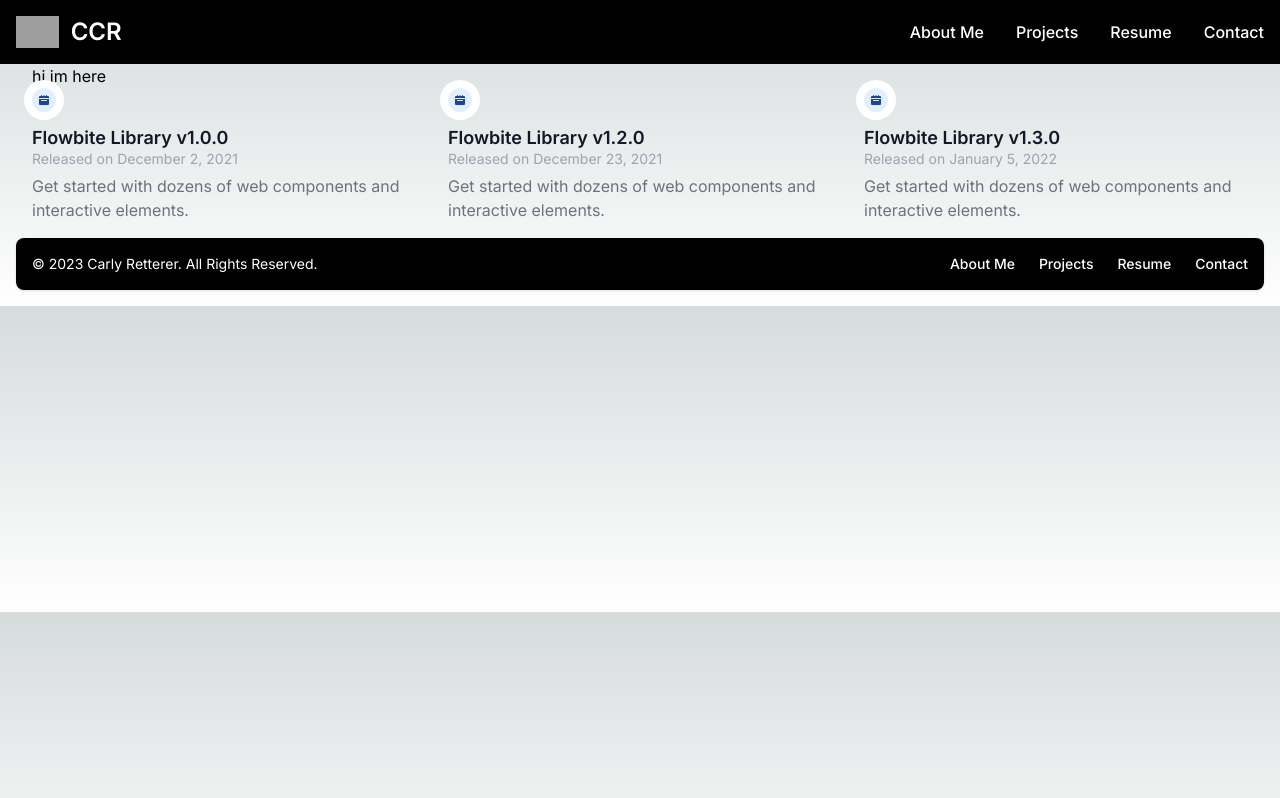
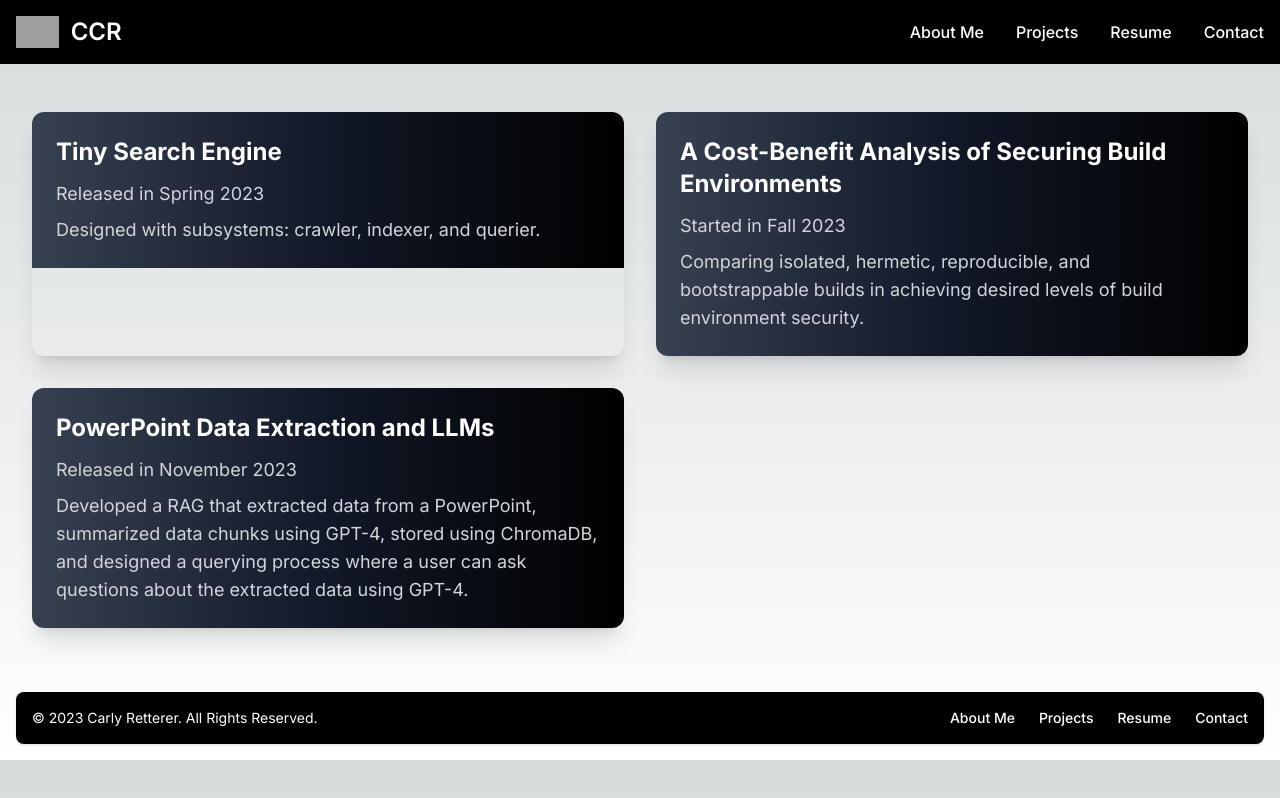
Before and after one commit to ccretterer/portfolio, a Next.js app: page /projects in a window 1280 px wide. Built offline with nearby package versions, Linux system fonts and the light colour scheme; grey boxes are pictures that could not be loaded.

Commit message:
edit to projects

```diff
--- a/app/projects/page.tsx
+++ b/app/projects/page.tsx
@@ -1,58 +1,39 @@
-
-import Carousel from "../components/images/carousel";
-
 export default function Projects() {
     return (
-        <div className="ml-8"> {/* Adjust ml-8 to increase or decrease the margin */}
-            hi im here
-
-            <ol className="items-center sm:flex">
-                <li className="relative mb-6 sm:mb-0">
-                    <div className="flex items-center">
-                        <div className="z-10 flex items-center justify-center w-6 h-6 bg-blue-100 rounded-full ring-0 ring-white dark:bg-blue-900 sm:ring-8 dark:ring-gray-900 shrink-0">
-                            <svg className="w-2.5 h-2.5 text-blue-800 dark:text-blue-300" aria-hidden="true" xmlns="http://www.w3.org/2000/svg" fill="currentColor" viewBox="0 0 20 20">
-                                <path d="M20 4a2 2 0 0 0-2-2h-2V1a1 1 0 0 0-2 0v1h-3V1a1 1 0 0 0-2 0v1H6V1a1 1 0 0 0-2 0v1H2a2 2 0 0 0-2 2v2h20V4ZM0 18a2 2 0 0 0 2 2h16a2 2 0 0 0 2-2V8H0v10Zm5-8h10a1 1 0 0 1 0 2H5a1 1 0 0 1 0-2Z" />
-                            </svg>
+        <div className="px-8 py-12">
+            <div className="grid grid-cols-1 md:grid-cols-2 gap-8">
+                {projects.map((project, index) => (
+                    <div key={index} className="group rounded-xl overflow-hidden shadow-xl transform hover:scale-105 transition-transform duration-500 ease-in-out">
+                        <div className="p-6 bg-gradient-to-r from-gray-700 via-gray-900 to-black">
+                            <h3 className="text-2xl font-bold text-white mb-3">{project.title}</h3>
+                            <time className="block mb-2 text-lg text-gray-300">{project.date}</time>
+                            <p className="text-gray-300 text-lg">{project.description}</p>
                         </div>
-                        <div className="hidden sm:flex w-full bg-gray-200 h-0.5 dark:bg-gray-700"></div>
                     </div>
-                    <div className="mt-3 sm:pe-8">
-                        <h3 className="text-lg font-semibold text-gray-900 dark:text-white">Flowbite Library v1.0.0</h3>
-                        <time className="block mb-2 text-sm font-normal leading-none text-gray-400 dark:text-gray-500">Released on December 2, 2021</time>
-                        <p className="text-base font-normal text-gray-500 dark:text-gray-400">Get started with dozens of web components and interactive elements.</p>
-                    </div>
-                </li>
-                <li className="relative mb-6 sm:mb-0">
-                    <div className="flex items-center">
-                        <div className="z-10 flex items-center justify-center w-6 h-6 bg-blue-100 rounded-full ring-0 ring-white dark:bg-blue-900 sm:ring-8 dark:ring-gray-900 shrink-0">
-                            <svg className="w-2.5 h-2.5 text-blue-800 dark:text-blue-300" aria-hidden="true" xmlns="http://www.w3.org/2000/svg" fill="currentColor" viewBox="0 0 20 20">
-                                <path d="M20 4a2 2 0 0 0-2-2h-2V1a1 1 0 0 0-2 0v1h-3V1a1 1 0 0 0-2 0v1H6V1a1 1 0 0 0-2 0v1H2a2 2 0 0 0-2 2v2h20V4ZM0 18a2 2 0 0 0 2 2h16a2 2 0 0 0 2-2V8H0v10Zm5-8h10a1 1 0 0 1 0 2H5a1 1 0 0 1 0-2Z" />
-                            </svg>
-                        </div>
-                        <div className="hidden sm:flex w-full bg-gray-200 h-0.5 dark:bg-gray-700"></div>
-                    </div>
-                    <div className="mt-3 sm:pe-8">
-                        <h3 className="text-lg font-semibold text-gray-900 dark:text-white">Flowbite Library v1.2.0</h3>
-                        <time className="block mb-2 text-sm font-normal leading-none text-gray-400 dark:text-gray-500">Released on December 23, 2021</time>
-                        <p className="text-base font-normal text-gray-500 dark:text-gray-400">Get started with dozens of web components and interactive elements.</p>
-                    </div>
-                </li>
-                <li className="relative mb-6 sm:mb-0">
-                    <div className="flex items-center">
-                        <div className="z-10 flex items-center justify-center w-6 h-6 bg-blue-100 rounded-full ring-0 ring-white dark:bg-blue-900 sm:ring-8 dark:ring-gray-900 shrink-0">
-                            <svg className="w-2.5 h-2.5 text-blue-800 dark:text-blue-300" aria-hidden="true" xmlns="http://www.w3.org/2000/svg" fill="currentColor" viewBox="0 0 20 20">
-                                <path d="M20 4a2 2 0 0 0-2-2h-2V1a1 1 0 0 0-2 0v1h-3V1a1 1 0 0 0-2 0v1H6V1a1 1 0 0 0-2 0v1H2a2 2 0 0 0-2 2v2h20V4ZM0 18a2 2 0 0 0 2 2h16a2 2 0 0 0 2-2V8H0v10Zm5-8h10a1 1 0 0 1 0 2H5a1 1 0 0 1 0-2Z" />
-                            </svg>
-                        </div>
-                        <div className="hidden sm:flex w-full bg-gray-200 h-0.5 dark:bg-gray-700"></div>
-                    </div>
-                    <div className="mt-3 sm:pe-8">
-                        <h3 className="text-lg font-semibold text-gray-900 dark:text-white">Flowbite Library v1.3.0</h3>
-                        <time className="block mb-2 text-sm font-normal leading-none text-gray-400 dark:text-gray-500">Released on January 5, 2022</time>
-                        <p className="text-base font-normal text-gray-500 dark:text-gray-400">Get started with dozens of web components and interactive elements.</p>
-                    </div>
-                </li>
-            </ol>
+                ))}
+            </div>
         </div>
     );
 }
+
+const projects = [
+    {
+        title: "Tiny Search Engine",
+        date: "Released in Spring 2023",
+        description: "Designed with subsystems: crawler, indexer, and querier.",
+        image: "https://res.cloudinary.com/djui88jlr/image/upload/v1708792417/web-icon-line-on-white-background-image-for-web-presentation-logo-icon-symbol-free-vector_zz97ig.jpg" // Placeholder image URL
+    },
+    {
+        title: "A Cost-Benefit Analysis of Securing Build Environments",
+        date: "Started in Fall 2023",
+        description: "Comparing isolated, hermetic, reproducible, and bootstrappable builds in achieving desired levels of build environment security.",
+        image: "https://res.cloudinary.com/djui88jlr/image/upload/v1708634190/IMG_1059_meixom.jpg" // Placeholder image URL
+    },
+    {
+        title: "PowerPoint Data Extraction and LLMs",
+        date: "Released in November 2023",
+        description: "Developed a RAG that extracted data from a PowerPoint, summarized data chunks using GPT-4, stored using ChromaDB, and designed a querying process where a user can ask questions about the extracted data using GPT-4.",
+        image: "https://res.cloudinary.com/djui88jlr/image/upload/v1708793205/EXTRACT_DATA_FROM_agilyi.png" // Placeholder image URL
+    },
+    // ... more projects
+];
```
